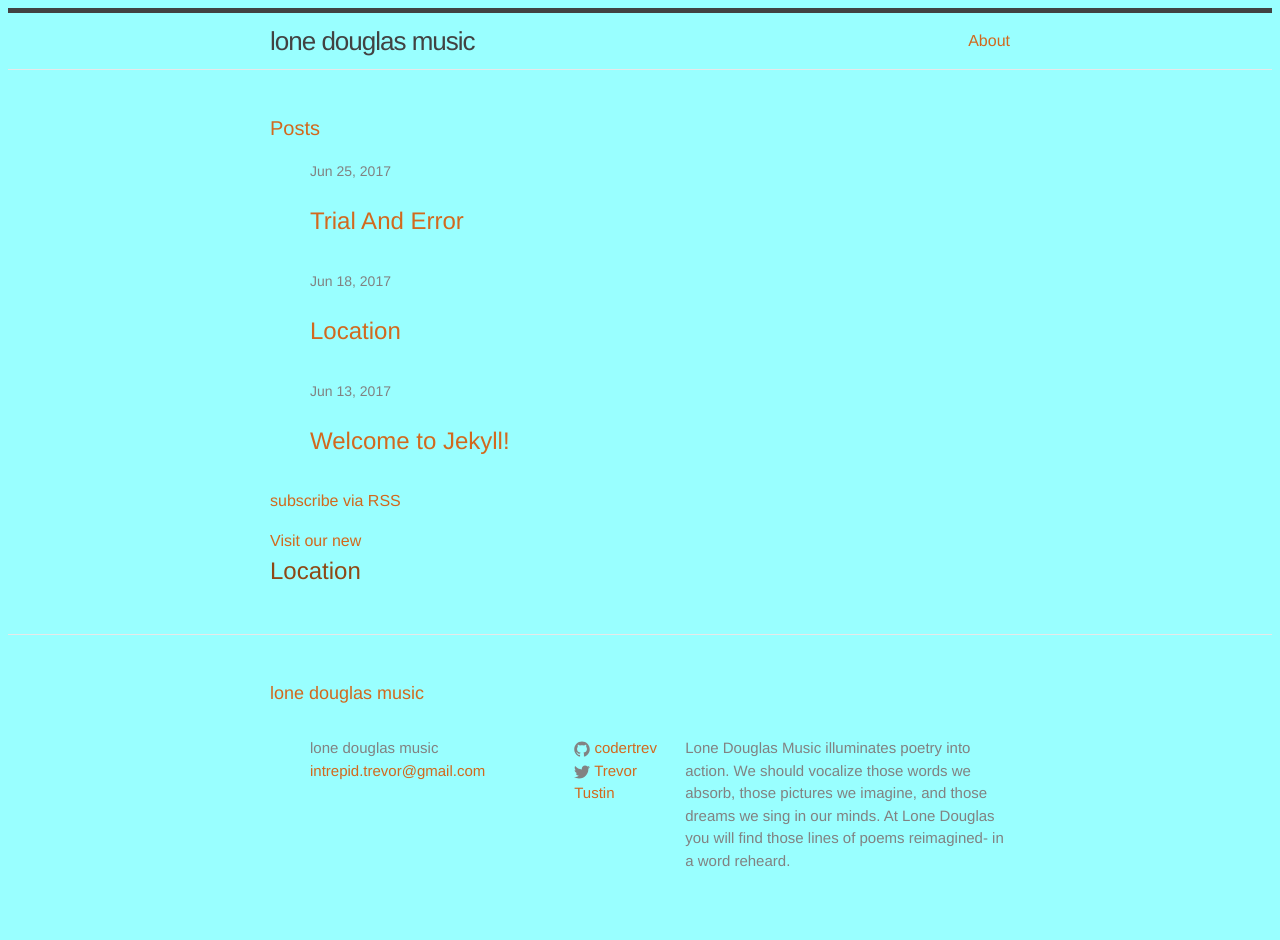
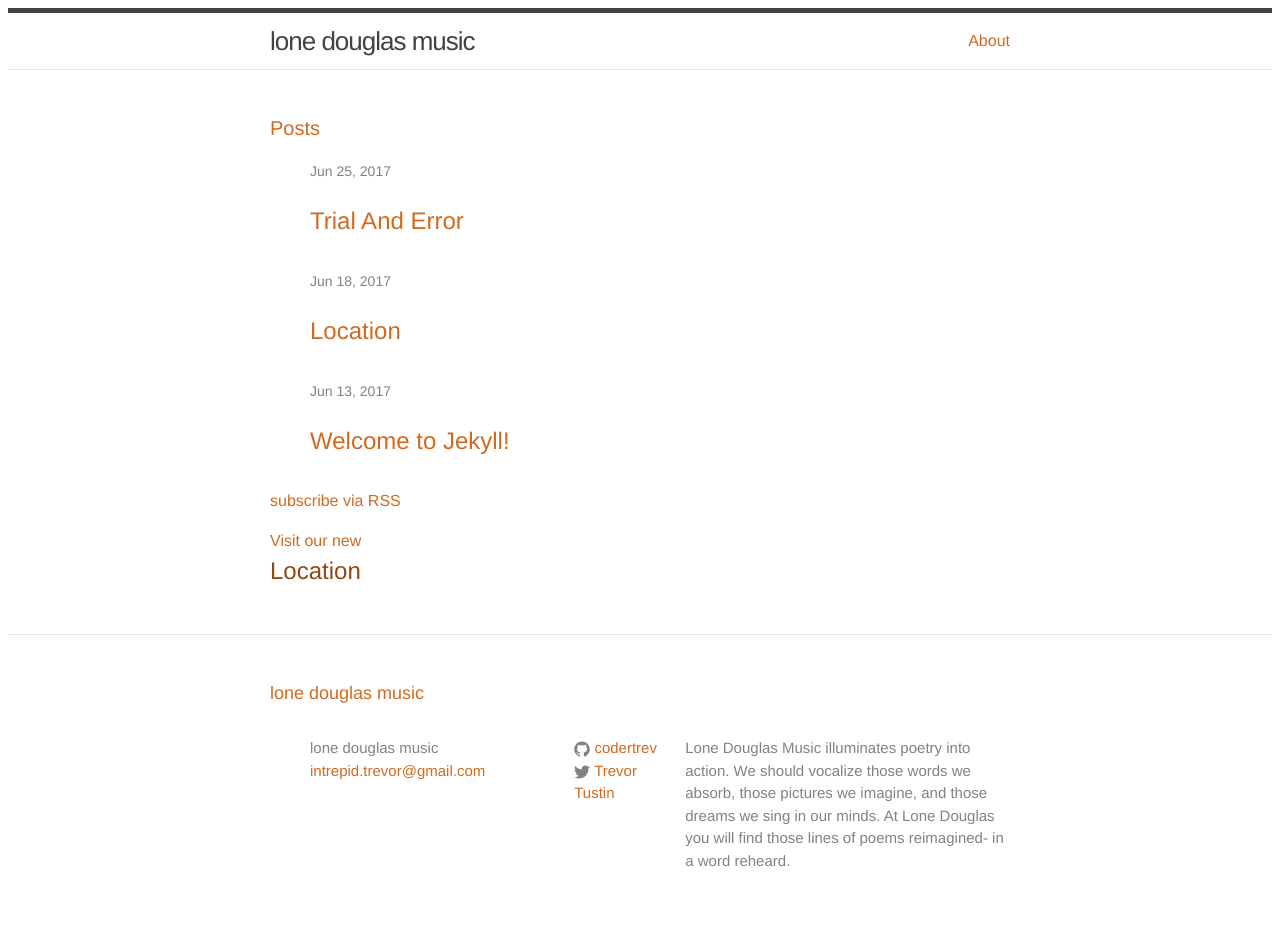
Before and after one commit to codertrev/coder-trev.github.io, a Jekyll site: the page built from index.html, in a window 1280 px wide. Built offline with Jekyll 4.4.1, drawn with Linux system fonts in a browser that asks for light colours.

Commit message:
Update main.scss

```diff
--- a/css/main.scss
+++ b/css/main.scss
@@ -15,7 +15,8 @@
 $spacing-unit:     30px;
 
 $text-color:       chocolate;
-$background-color: #99ffff;
+$background-image: url('https://photos.google.com/photo/AF1QipM-dNe6TFGM5lJ0jBvGXaztKbg-ZUu0EykibQPv');
+$background-color: #ffffff;
 $brand-color:      chocolate;
 
 $grey-color:       #828282;
```
